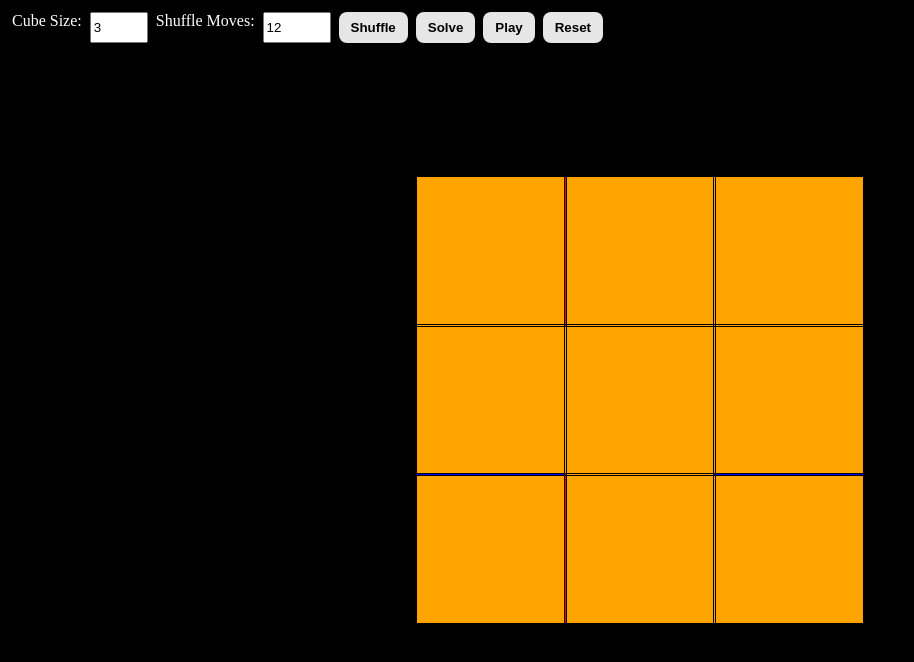
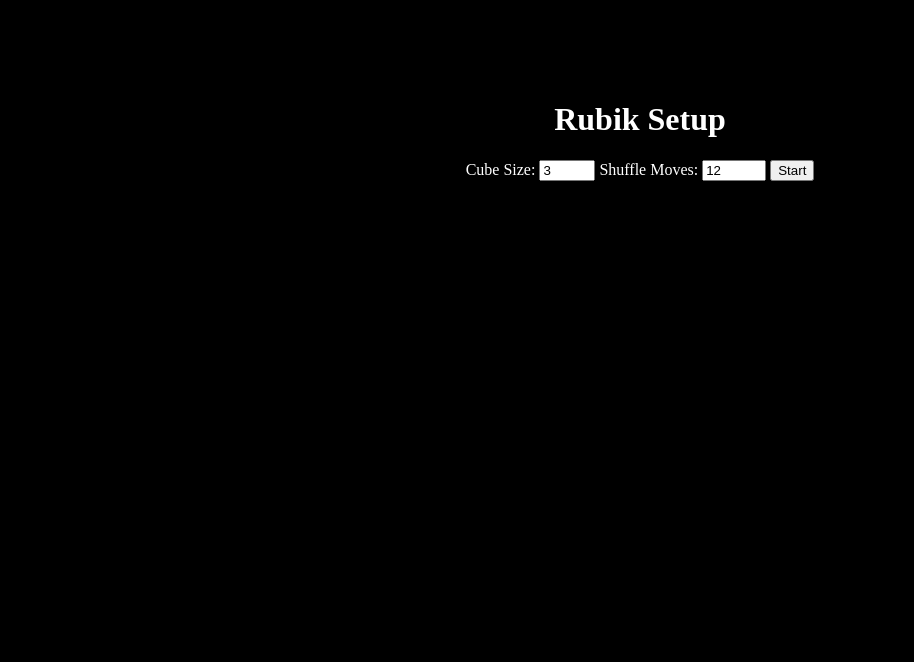
Before and after one commit to jwlower/SoloDevelopment-Summer-72hr-Jam-8-game, a website built with Vite: page index.html in a window 1280 px wide. Shown: the whole page, without its empty margins (0-914 px from the left). Built offline with nearby package versions, Linux system fonts and the light colour scheme; animation ran at ten frames a second.

Commit message:
Added a main menu

```diff
--- a/index.html
+++ b/index.html
@@ -6,17 +6,25 @@
     <link rel="stylesheet" href="/styles.css" />
 </head>
 <body>
-    <div class="controls">
-        <label for="cubeSize" style="color: white;">Cube Size:</label>
-        <input type="number" id="cubeSize" min="2" max="10" value="3" style="width: 50px;" />
+    <!-- Setup Screen -->
+    <div id="setupScreen" class="screen active">
+        <h1 style="color: white;">Rubik Setup</h1>
+        <label style="color: white;">Cube Size:</label>
+        <input type="number" id="setupCubeSize" min="2" max="10" value="3" />
+        <label style="color: white;">Shuffle Moves:</label>
+        <input type="number" id="setupShuffleMoves" min="1" max="100" value="12" />
+        <button id="startSessionBtn">Start</button>
+    </div>
 
-        <label for="shuffleMoves"  style="color: white;">Shuffle Moves:</label>
-        <input type="number" id="shuffleMoves" min="1" max="100" value="12" style="width: 60px;" />
-
-        <button id="shuffleBtn">Shuffle</button>
-        <button id="solveBtn">Solve</button>
-        <button id="playBtn">Play</button>
-        <button id="resetBtn">Reset</button>
+    <!-- Play Screen -->
+    <div id="playScreen" class="screen">
+        <div class="controls">
+            <button id="shuffleBtn">Shuffle</button>
+            <button id="solveBtn">Solve</button>
+            <button id="playBtn">Play</button>
+            <button id="resetBtn">Reset</button>
+            <button id="backBtn">Main Menu</button>
+        </div>
     </div>
 
     <script type="module" src="/main.js"></script>
--- a/main.js
+++ b/main.js
@@ -3,27 +3,63 @@ import { OrbitControls } from 'three/examples/jsm/controls/OrbitControls.js';
 import { gsap } from 'gsap';
 import { Cube } from './cube.js';
 
+const setupScreen = document.getElementById('setupScreen');
+const playScreen = document.getElementById('playScreen');
+const startSessionBtn = document.getElementById('startSessionBtn');
+const backBtn = document.getElementById('backBtn');
+
 const scene = new THREE.Scene();
 const camera = new THREE.PerspectiveCamera(75, window.innerWidth / window.innerHeight, 0.1, 1000);
 
-let CUBE_SIZE = document.getElementById("cubeSize").value; // 4x4 cube
-let SHUFFLE_MOVES_COUNT = document.getElementById("shuffleMoves").value;
+//let CUBE_SIZE = document.getElementById("cubeSize").value; // 4x4 cube
+//let SHUFFLE_MOVES_COUNT = document.getElementById("shuffleMoves").value;
+let CUBE_SIZE = 3;
+let SHUFFLE_MOVES_COUNT = 12;
 let SHUFFLE_MOVES = [];
+let cube;
+showScreen('setupScreen');
 
 const renderer = new THREE.WebGLRenderer();
 renderer.setSize(window.innerWidth, window.innerHeight);
 renderer.setAnimationLoop(animate);
-document.body.appendChild(renderer.domElement);
+document.getElementById('playScreen').appendChild(renderer.domElement);
 
 // KEEP the Cube instance (not just the group)
-let cube = new Cube(CUBE_SIZE);
-scene.add(cube.getGroup());
 camera.position.z = 5;
 
 // OrbitControls
 const controls = new OrbitControls(camera, renderer.domElement);
 controls.enableDamping = true;
 controls.dampingFactor = 0.05;
+
+function startSession() {
+    CUBE_SIZE = parseInt(document.getElementById("setupCubeSize").value);
+    SHUFFLE_MOVES_COUNT = parseInt(document.getElementById("setupShuffleMoves").value);
+
+    showScreen('playScreen');
+
+    if (cube) {
+        scene.remove(cube.getGroup());
+    }
+    cube = new Cube(CUBE_SIZE);
+    scene.add(cube.getGroup());
+}
+
+startSessionBtn.addEventListener('click', () => {
+    startSession();
+});
+
+backBtn.addEventListener('click', () => {
+    playing = false;
+    showScreen('setupScreen');
+});
+
+// Main Menu
+function showScreen(id) {
+    document.querySelectorAll('.screen').forEach(s => s.classList.remove('active'));
+    document.getElementById(id).classList.add('active');
+}
+
 
 // --- Layer rotation helper (unchanged API) ---
 function rotateLayer(cube, axis, index, angle, duration = 1) {
@@ -156,19 +192,8 @@ const shuffleBtn = document.getElementById('shuffleBtn');
 const solveBtn = document.getElementById('solveBtn');
 const playBtn = document.getElementById('playBtn');
 const resetBtn = document.getElementById('resetBtn');
-const shuffleMoves = document.getElementById('shuffleMoves');
-const cubeSize = document.getElementById('cubeSize');
 
-shuffleMoves.addEventListener('change', async () => {
-    playing = false;
-    SHUFFLE_MOVES_COUNT = document.getElementById("shuffleMoves").value;
 
-});
-
-cubeSize.addEventListener('change', async () => {
-    playing = false;
-    CUBE_SIZE = document.getElementById("cubeSize").value; // 4x4 cube
-});
 
 shuffleBtn.addEventListener('click', async () => {
     playing = false; // stop any loop
--- a/styles.css
+++ b/styles.css
@@ -1,6 +1,8 @@
 body {
     margin: 0;
     overflow: hidden;
+    background: #000; /* <<< add this */
+    color: #fff; /* optional: ensures default text is readable */
 }
 
 canvas {
@@ -27,3 +29,27 @@ canvas {
 .controls button:hover {
     background: rgba(255,255,255,1);
 }
+
+.screen {
+    display: none;
+    position: fixed; /* fill the viewport */
+    inset: 0; /* top/right/bottom/left: 0 */
+}
+
+    .screen.active {
+        display: block;
+        background: #000; /* keep the overlay black */
+    }
+
+#setupScreen {
+    position: absolute;
+    top: 40%;
+    left: 50%;
+    transform: translate(-50%, -50%);
+    text-align: center;
+}
+
+#playScreen {
+    width: 100%;
+    height: 100%;
+}
```
